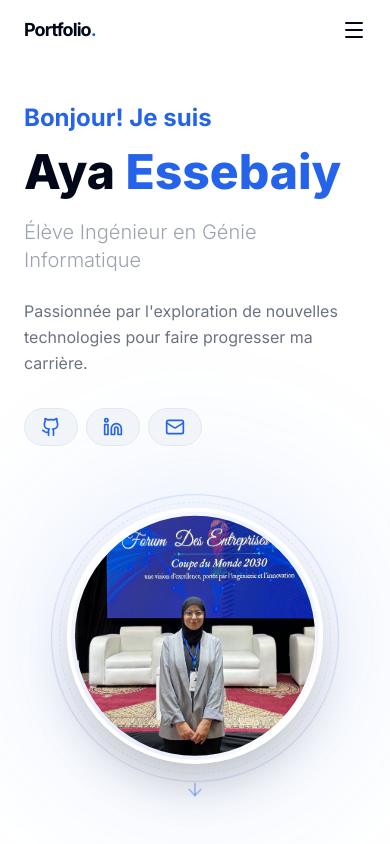
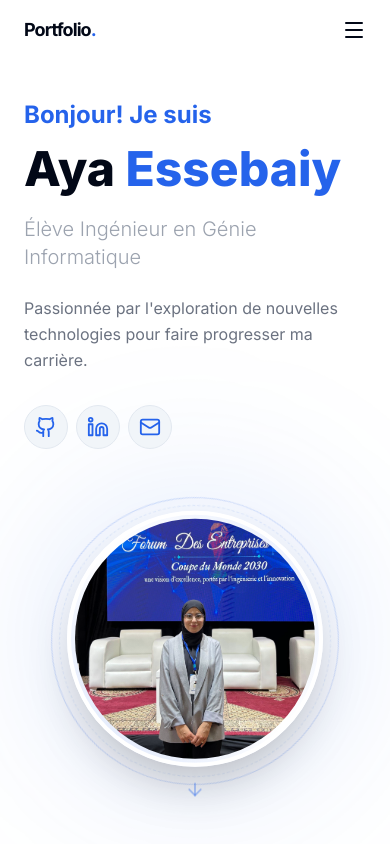
Before and after one commit to essebaiyayaa/Portfolio, a React (Vite) app: page / in a window 390 px wide. Shown: the top 844 px of the page. Built offline with nearby package versions, Linux system fonts and the light colour scheme; the HTML template or start-up script is replaced by a standard one.

Commit message:
feat : optimisations pour l'expérience mobile

```diff
--- a/src/components/Footer.tsx
+++ b/src/components/Footer.tsx
@@ -37,9 +37,9 @@ const SocialLink = ({ href, icon }: { href: string, icon: React.ReactNode }) =>
             href={href}
             target="_blank"
             rel="noopener noreferrer"
-            className="w-8 h-8 flex items-center justify-center rounded-full bg-background border border-border text-muted-foreground hover:text-foreground hover:border-primary/30 active:scale-95 transition-all duration-300 cursor-pointer z-50 pointer-events-auto"
+            className="w-10 h-10 md:w-8 md:h-8 flex items-center justify-center rounded-full bg-background border border-border text-muted-foreground hover:text-foreground hover:border-primary/30 active:scale-95 transition-all duration-300 cursor-pointer z-50 pointer-events-auto"
         >
-            <span className="pointer-events-none">{icon}</span>
+            <span className="pointer-events-none scale-110 md:scale-100">{icon}</span>
         </a>
     );
 };
--- a/src/components/Hero.tsx
+++ b/src/components/Hero.tsx
@@ -135,10 +135,10 @@ function ContactButton({ href, icon, label }: { href: string, icon: React.ReactN
             href={href}
             target="_blank"
             rel="noopener noreferrer"
-            className="flex items-center gap-2 px-4 py-2 bg-secondary border border-border rounded-full hover:bg-accent active:scale-95 transition-all duration-200 z-50 cursor-pointer pointer-events-auto"
+            className="flex items-center justify-center w-11 h-11 md:w-auto md:h-auto md:px-4 md:py-2 bg-secondary border border-border rounded-full hover:bg-accent active:scale-90 transition-all duration-200 z-50 cursor-pointer pointer-events-auto"
         >
-            <span className="flex items-center justify-center pointer-events-none">{icon}</span>
-            {label && <span className="text-muted-foreground text-xs font-medium pointer-events-none">{label}</span>}
+            <span className="flex items-center justify-center pointer-events-none scale-110 md:scale-100">{icon}</span>
+            {label && <span className="hidden md:block text-muted-foreground text-xs font-medium pointer-events-none">{label}</span>}
         </a>
     );
 }
--- a/src/data/resume.ts
+++ b/src/data/resume.ts
@@ -32,7 +32,7 @@ export interface ExperienceSection {
 
 export const skills: Skill[] = [
     {
-        category: "Langages",
+        category: "Langages de programmation",
         icon: Code,
         items: ["Java", "C", "C#", "PHP", "JavaScript"]
     },
```
